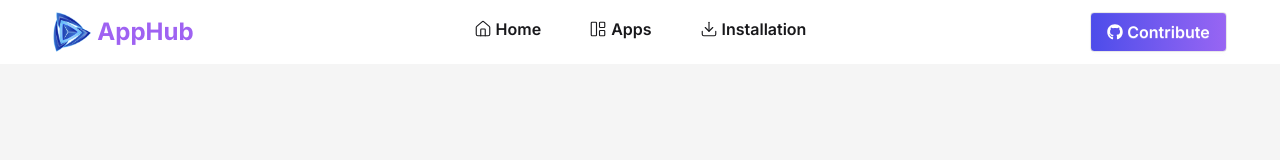
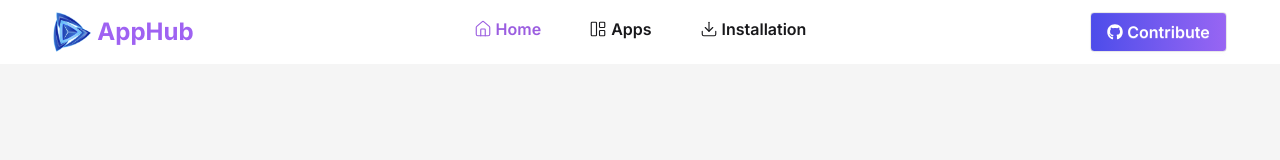
Before and after one commit to RayhanRK/A8-AppHub, a React (Vite) app: page / in a window 1280 px wide. Shown: the top 160 px of the page. Built offline with nearby package versions, Linux system fonts and the light colour scheme.

Commit message:
Some minor bug fixed

```diff
--- a/src/index.css
+++ b/src/index.css
@@ -15,10 +15,9 @@
   @apply bg-gradient-to-r from-[#4C4CEA] to-[#9865F3] text-white w-48 py-2 rounded-md px-4 flex justify-center hover:scale-95 transition-all duration-700;
 }
 
-/* a.active {
+a.active {
   color: #9b5de0;
-
-} */
+}
 
 .navlink {
   @apply flex gap-1 items-center pb-1 border-b-2 border-transparent hover:border-[#9b5de0] transition-colors duration-200 px-2;
```
Also changed, not shown: src/RootLayout/RootLayout.jsx (+0 -15 lines).
